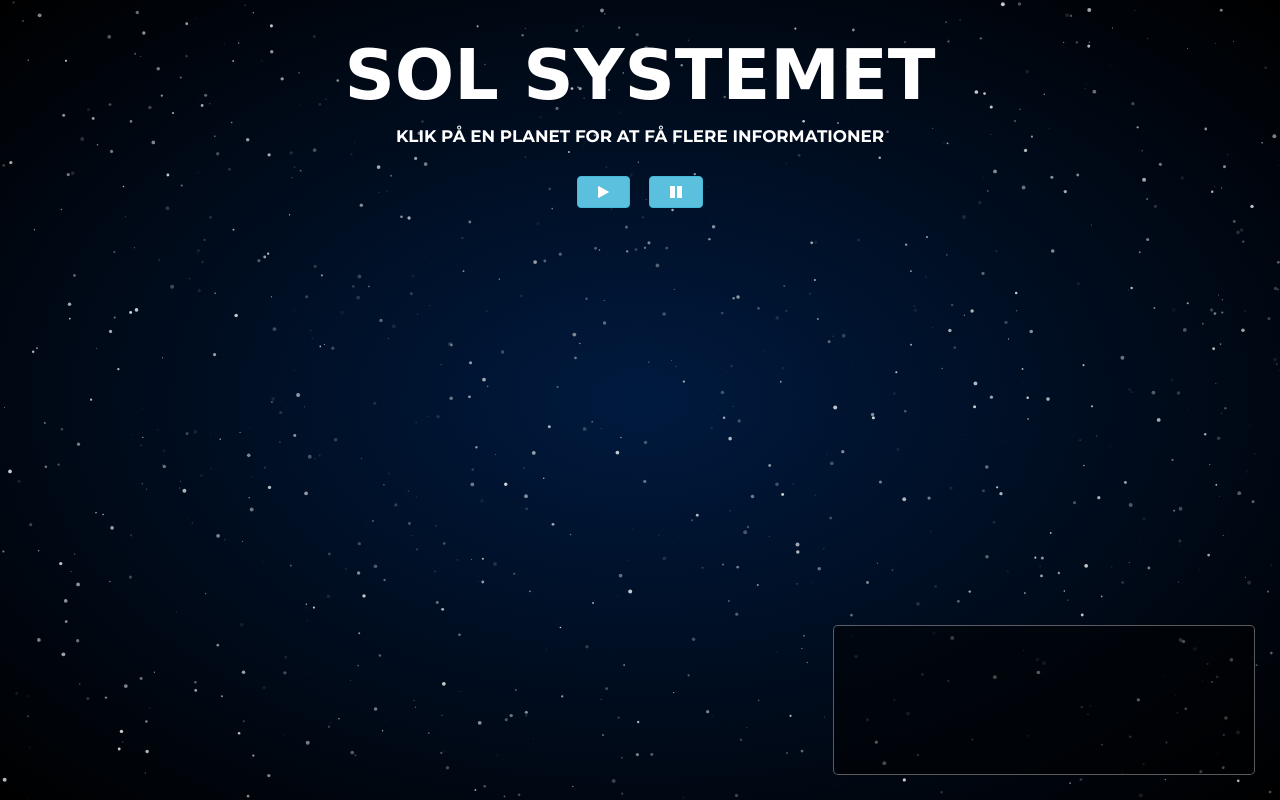
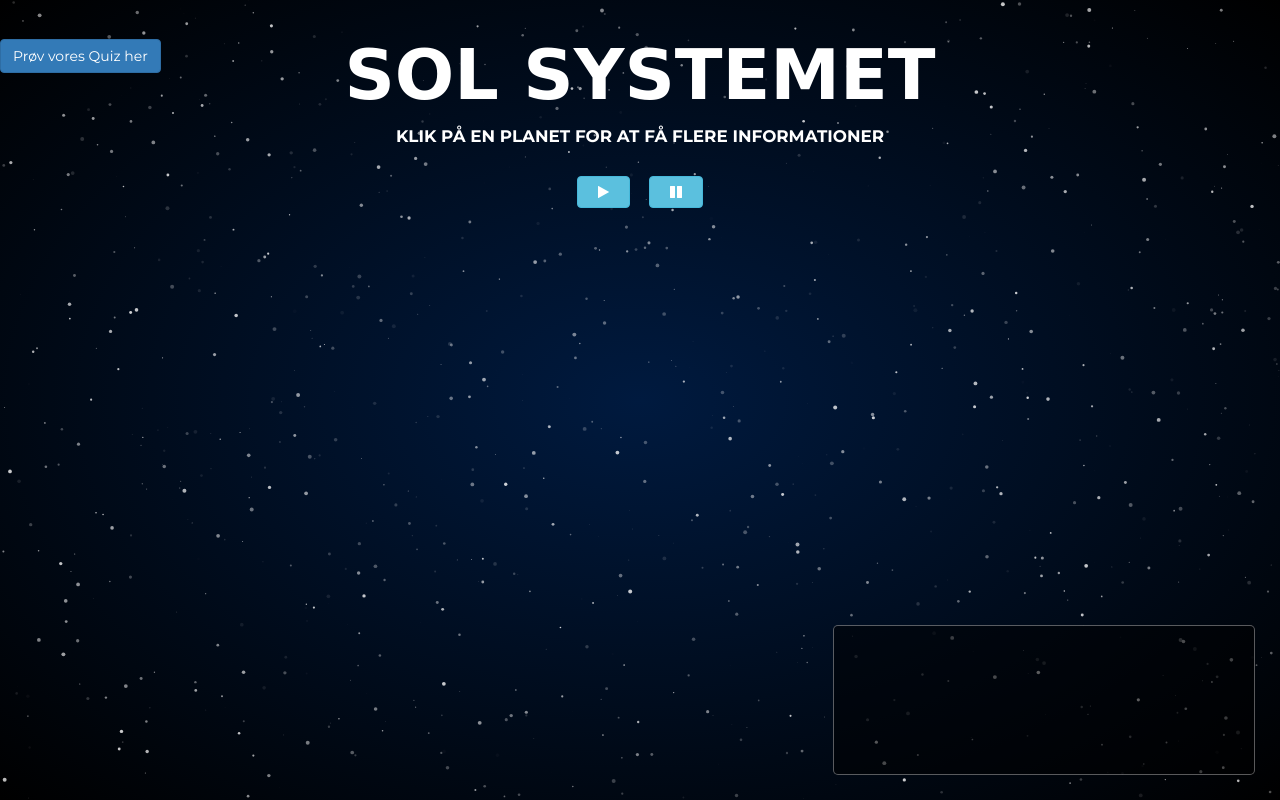
Before and after one commit to Solsystemet-H2/solsystemet, a PHP site: page / in a window 1280 px wide. Run offline with PHP 8.4, Linux system fonts and the light colour scheme; data that the repository does not hold is empty; some libraries are stand-ins or nearby versions; some web fonts are replaced.

Commit message:
Added Button to quiz on frontpage

```diff
--- a/index.php
+++ b/index.php
@@ -94,6 +94,9 @@ function startSolarSystem(){ //Continues the solar system by removing a class co
     <div title="Play" class="btn btn-info" onclick="startSolarSystem();"><i class="fa fa-play" aria-hidden="true"></i></div>
     <div title="Pause" class="btn btn-info" onclick="pauseSolarSystem();"><i class="fa fa-pause" aria-hidden="true"></i></div>
   </div>
+  <div id="quizButton">
+  <a title="Prøv vores Quiz her" class="btn btn-primary" href="QuizSide.php">Prøv vores Quiz her</a>
+</div>
   <div id="siteText">
     <?php
       echo nl2br($site["Content"]); //Gets the site content from the database from the field in the database called: "Content"
```
